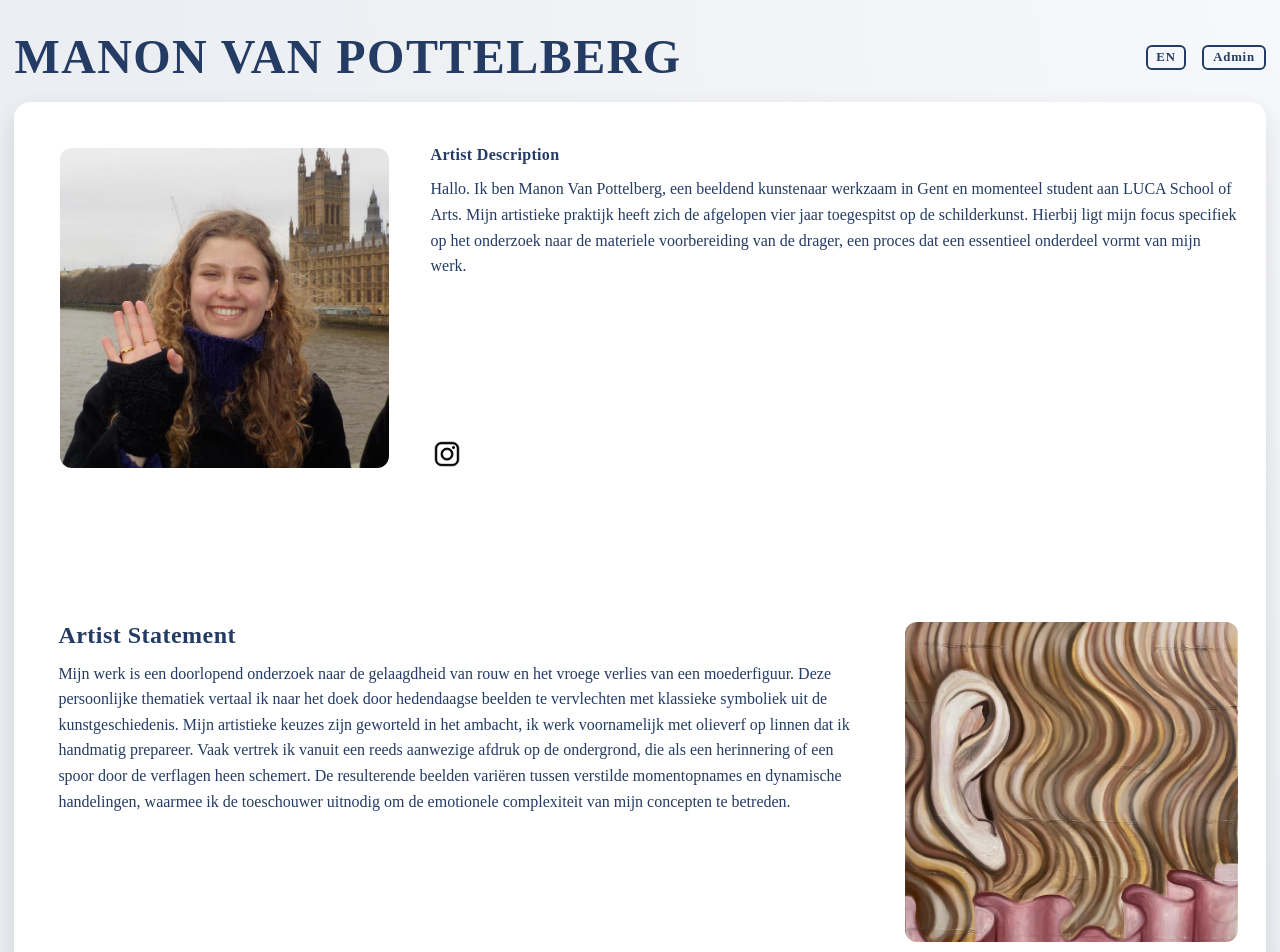
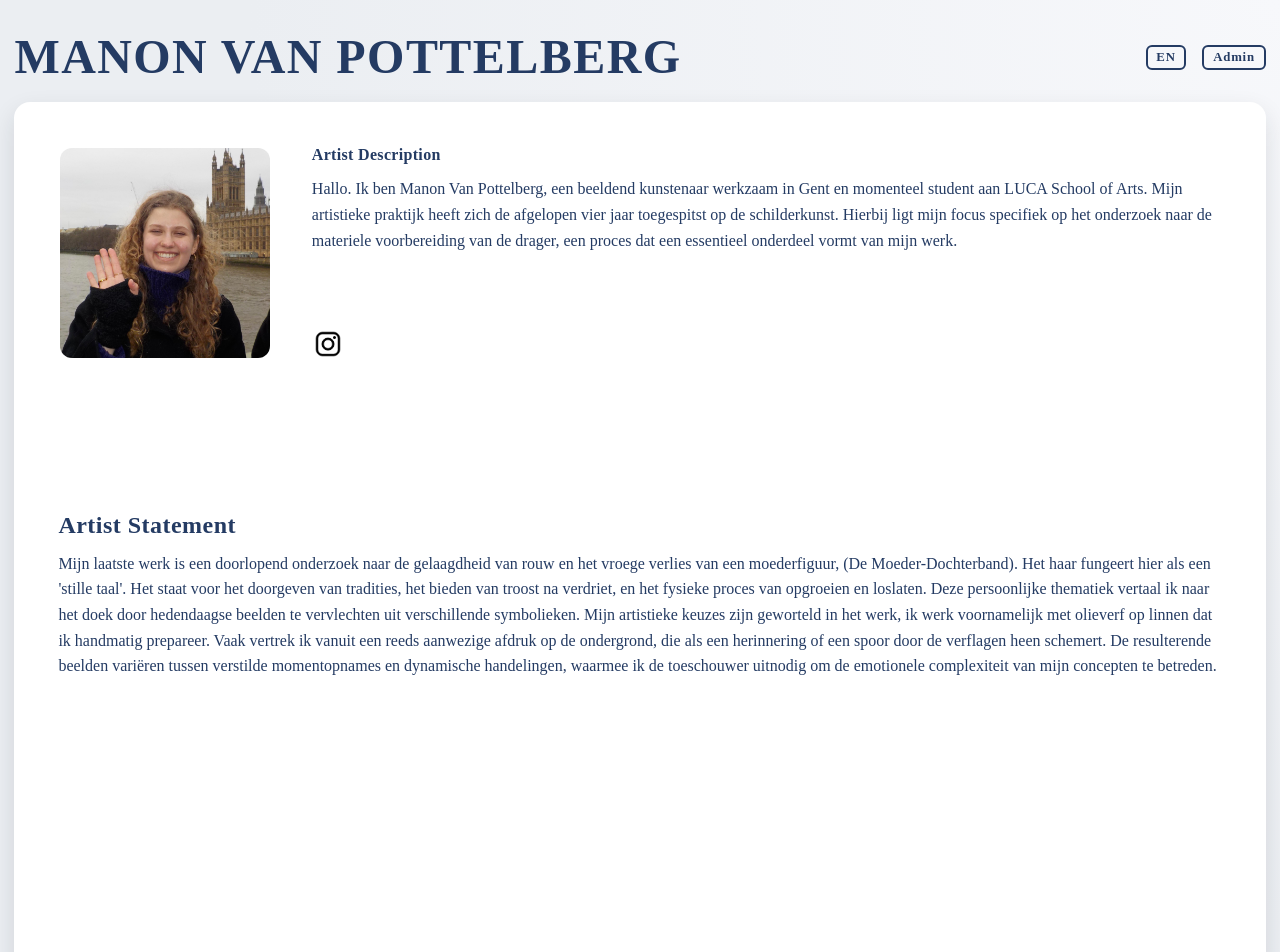
Before and after one commit to ricow05/Manon_portfolio, a React (Vite) app: page / in a window 1280 px wide. Shown: the top 952 px of the page. Built offline with nearby package versions, Linux system fonts and the light colour scheme; no server answers; the database is empty.

Commit message:
artist statement

```diff
--- a/src/components/ArtistStatement.jsx
+++ b/src/components/ArtistStatement.jsx
@@ -5,7 +5,7 @@ const content = {
       "Hallo. Ik ben Manon Van Pottelberg, een beeldend kunstenaar werkzaam in Gent en momenteel student aan LUCA School of Arts. Mijn artistieke praktijk heeft zich de afgelopen vier jaar toegespitst op de schilderkunst. Hierbij ligt mijn focus specifiek op het onderzoek naar de materiele voorbereiding van de drager, een proces dat een essentieel onderdeel vormt van mijn werk.",
     statementTitle: "Artist Statement",
     statementText:
-      "Mijn werk is een doorlopend onderzoek naar de gelaagdheid van rouw en het vroege verlies van een moederfiguur. Deze persoonlijke thematiek vertaal ik naar het doek door hedendaagse beelden te vervlechten met klassieke symboliek uit de kunstgeschiedenis. Mijn artistieke keuzes zijn geworteld in het ambacht, ik werk voornamelijk met olieverf op linnen dat ik handmatig prepareer. Vaak vertrek ik vanuit een reeds aanwezige afdruk op de ondergrond, die als een herinnering of een spoor door de verflagen heen schemert. De resulterende beelden variëren tussen verstilde momentopnames en dynamische handelingen, waarmee ik de toeschouwer uitnodig om de emotionele complexiteit van mijn concepten te betreden.",
+      "Mijn laatste werk is een doorlopend onderzoek naar de gelaagdheid van rouw en het vroege verlies van een moederfiguur, (De Moeder-Dochterband). Het haar fungeert hier als een 'stille taal'. Het staat voor het doorgeven van tradities, het bieden van troost na verdriet, en het fysieke proces van opgroeien en loslaten. Deze persoonlijke thematiek vertaal ik naar het doek door hedendaagse beelden te vervlechten uit verschillende symbolieken. Mijn artistieke keuzes zijn geworteld in het werk, ik werk voornamelijk met olieverf op linnen dat ik handmatig prepareer. Vaak vertrek ik vanuit een reeds aanwezige afdruk op de ondergrond, die als een herinnering of een spoor door de verflagen heen schemert. De resulterende beelden variëren tussen verstilde momentopnames en dynamische handelingen, waarmee ik de toeschouwer uitnodig om de emotionele complexiteit van mijn concepten te betreden.",
   },
   en: {
     descriptionTitle: "Artist Description",
@@ -13,7 +13,7 @@ const content = {
       "Hello. I am Manon Van Pottelberg, a visual artist based in Ghent and currently a student at LUCA School of Arts. Over the past four years, my artistic practice has focused on painting. My focus lies specifically in researching the material preparation of the support, a process that forms an essential part of my work.",
     statementTitle: "Artist Statement",
     statementText:
-      "My work is an ongoing investigation into the layers of grief and the early loss of a mother figure. I translate this personal theme onto the canvas by interweaving contemporary imagery with classical symbolism from art history. My artistic choices are rooted in craft. I work primarily with oil paint on linen that I prepare by hand. I often depart from an existing print already present on the surface, which shimmers through the layers of paint like a memory or a trace. The resulting images shift between hushed snapshots and dynamic gestures, inviting the viewer to enter the emotional complexity of my concepts.",
+      "My latest work is an ongoing investigation into the layers of grief and the early loss of a mother figure (The Mother-Daughter Bond). Hair functions here as a 'silent language.' It represents the passing down of traditions, the offering of comfort after sorrow, and the physical process of growing up and letting go. I translate this personal theme onto the canvas by interweaving contemporary imagery from various symbolic systems. My artistic choices are rooted in the work itself — I work primarily with oil paint on linen that I prepare by hand. I often start from an impression already present on the surface, which shimmers through the layers of paint like a memory or a trace. The resulting images range between hushed snapshots and dynamic actions, through which I invite the viewer to enter the emotional complexity of my concepts."
   },
 };
 
@@ -52,12 +52,7 @@ export default function ArtistStatement({ lang }) {
           <p>{statementText}</p>
         </article>
 
-        <article className="artist-featured-card">
-          <img
-            src="./art-images/paintings/haar%20en%20oor.jpeg"
-            alt="haar en oor"
-          />
-        </article>
+
       </div>
     </section>
   );
--- a/src/styles/artist.css
+++ b/src/styles/artist.css
@@ -15,11 +15,11 @@
 }
 
 .artist-row-top {
-  grid-template-columns: 30% 70%;
+  grid-template-columns: 20% 80%;
 }
 
 .artist-row-bottom {
-  grid-template-columns: 70% 30%;
+  grid-template-columns: 100% 0%;
 }
 
 .artist-photo-card,
@@ -36,7 +36,7 @@
 .artist-photo-card img,
 .artist-featured-card img {
   width: 100%;
-  height: 320px;
+  height: 100%;
   border-radius: 12px;
   object-fit: cover;
   display: block;
```
